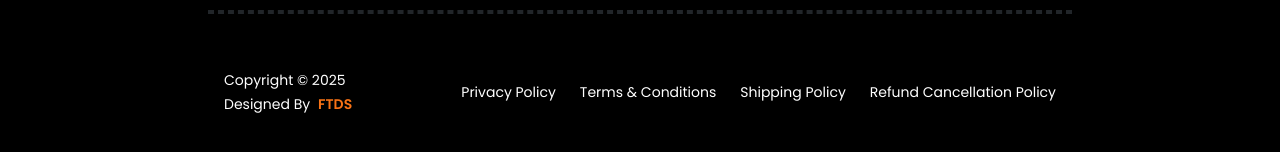
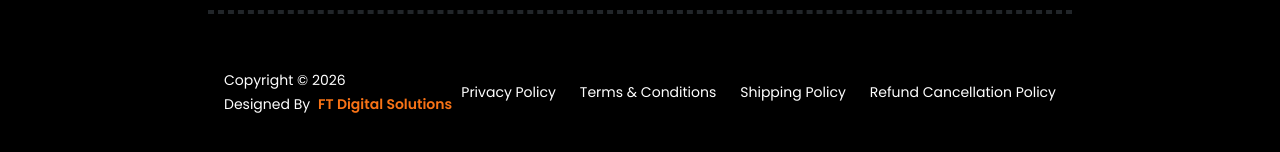
Before and after one commit to dfgfsds/FTDC_Website, a React (Vite) app: page /blogs/1 in a window 1280 px wide. Shown: the part 954-1106 px from the top of the page. Built offline with nearby package versions, Linux system fonts and the light colour scheme; no server answers.

Commit message:
footer content correction

```diff
--- a/src/components/Footer/Footer.tsx
+++ b/src/components/Footer/Footer.tsx
@@ -1,5 +1,6 @@
 import { Facebook, Instagram, Youtube, Linkedin, Twitter } from "lucide-react";
 import logo from "../../assets/img/logo/logo.png"
+import { Link } from "react-router-dom";
 import { ChevronRight } from "lucide-react";
 import { useNavigate } from "react-router-dom";
 
@@ -87,9 +88,9 @@ export default function Footer() {
             <div className="max-w-7xl mx-auto px-4 py-6 flex flex-col md:flex-row justify-between items-center text-sm text-white space-y-4 md:space-y-0">
                 {/* Left side */}
                 <div className="text-center md:text-left space-y-1">
-                    <p>Copyright © 2025</p>
+                    <p>Copyright © {new Date().getFullYear()}</p>
                     <p className="flex">
-                        Designed By <span className="text-orange-500 font-semibold ml-2">FTDS</span>
+                        Designed By <Link to="www.ftdigitalsolutions.in" target="_blank" className="text-orange-500 font-semibold ml-2">FT Digital Solutions</Link>
                     </p>
                 </div>
 
```
